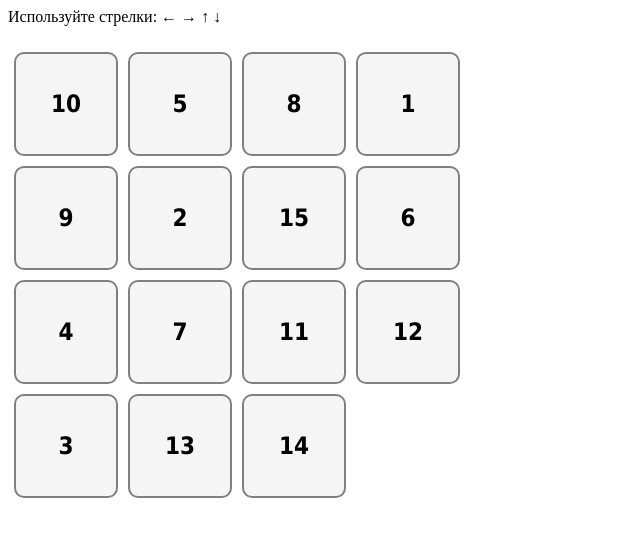
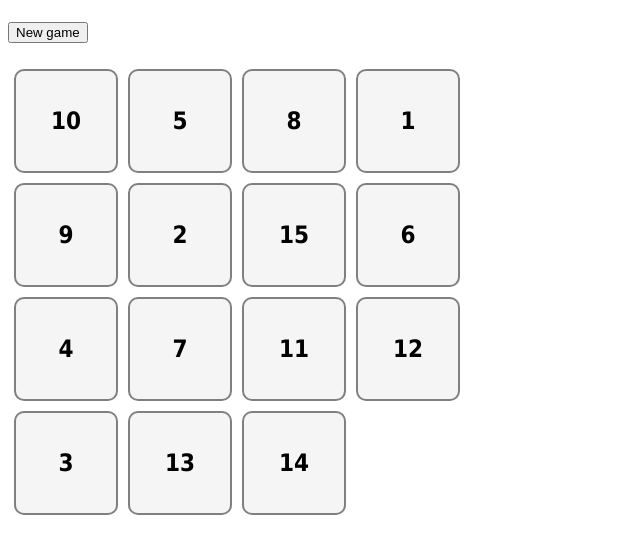
Before and after one commit to Vegas73/JsLesson, a plain HTML site: page Slider_Puzzle/Index.html in a window 1280 px wide. Shown: the whole page, without its empty margins (0-640 px from the left). Drawn offline with Linux system fonts and the light colour scheme.

Commit message:
Revert "Update Index.html"
This reverts commit 543afeca65cf6b07a2c99ff9785265665b425dec.

```diff
--- a/Slider_Puzzle/Index.html
+++ b/Slider_Puzzle/Index.html
@@ -1,12 +1,12 @@
 <html>
 	<head>
-  <meta http-equiv="content-type" content="text/html; charset=UTF-8">
+		<meta charset="utf-8">
 		<title></title>
-  <script type="text/javascript" src="/js/lib/dummy.js"></script>
+		<script type="text/javascript" src="slider_puzzle.js"></script>
 		<link rel="stylesheet" href="style.css" />
-  <script type="text/javascript" src="slider_puzzle.js"></script>
 	</head>
 	<body>
-    Используйте стрелки: ← → ↑ ↓
+		<div id="box"></div>
+		<button id="reset">New game</div>
 	</body>
 </html>
```
Lines whose indentation alone changed are shown as unchanged.
